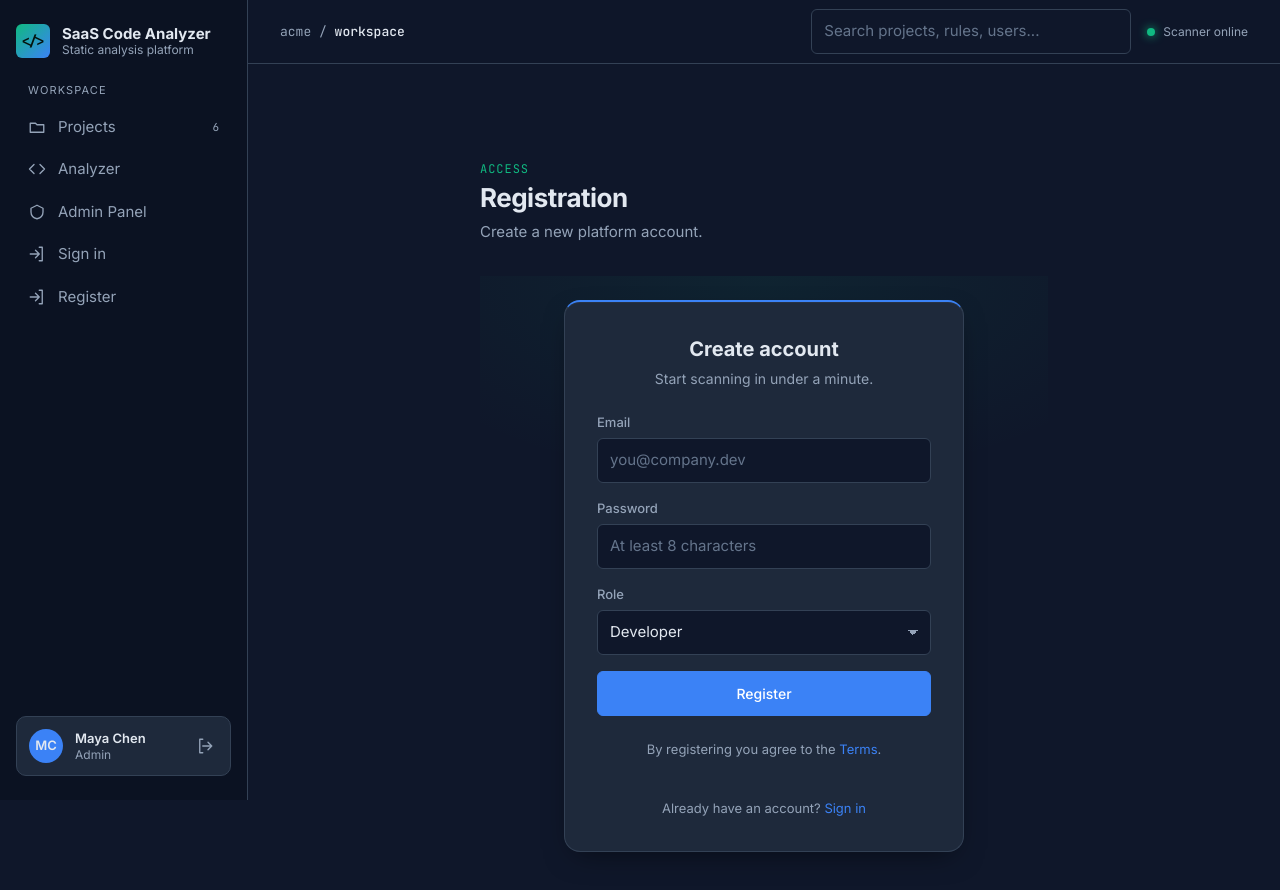
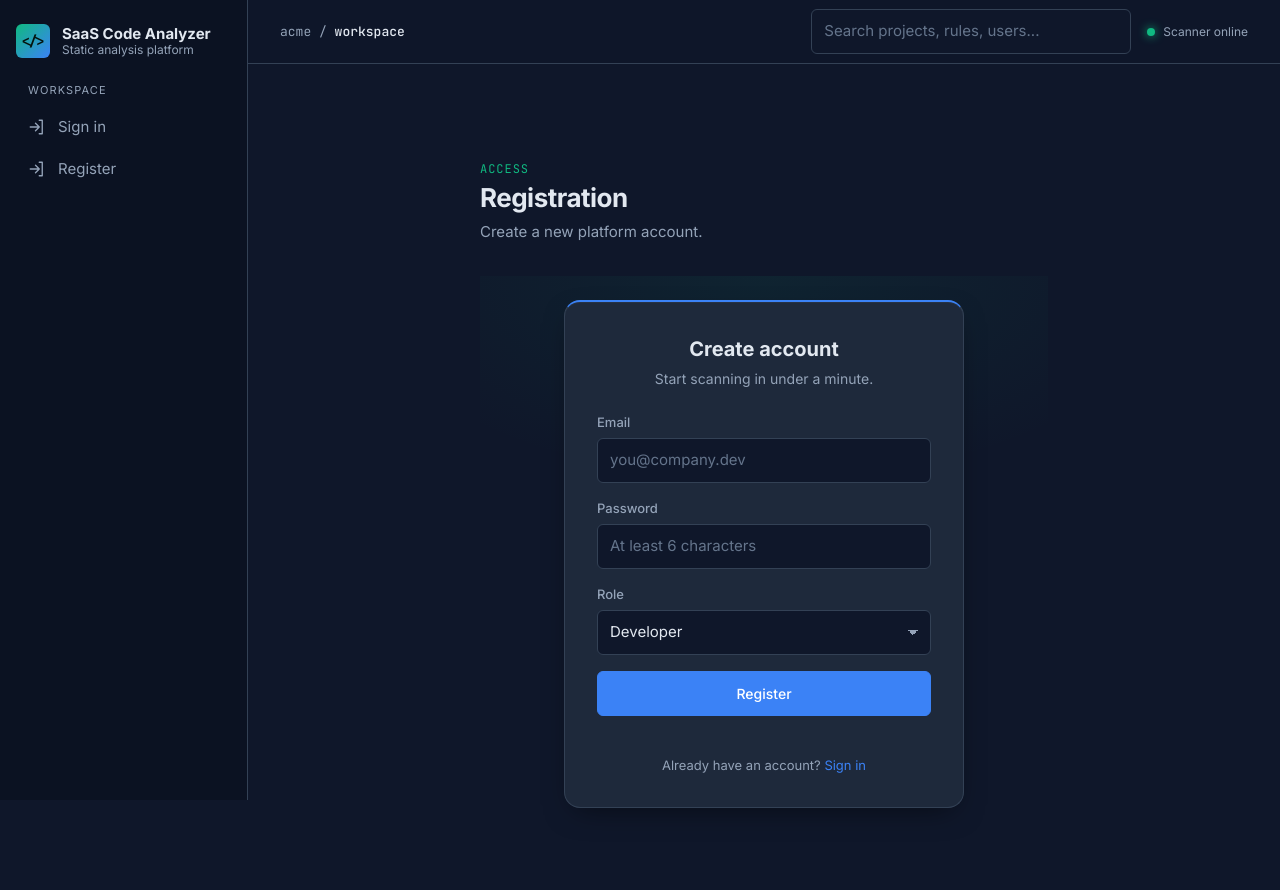
Before and after one commit to Vasil1411/Code-Analyzer, a Next.js app in the folder code-analyzer-frontend/: page /register in a window 1280 px wide. Shown: the top 890 px of the page. Built offline with nearby package versions, Linux system fonts and the light colour scheme.

Commit message:
refactor(auth): update authentication flow, navigation layout and sidebar integration

```diff
--- a/code-analyzer-frontend/src/app/components/Sidebar.tsx
+++ b/code-analyzer-frontend/src/app/components/Sidebar.tsx
@@ -1,4 +1,7 @@
+'use client';
+
 import Link from 'next/link';
+import { useAuth } from '@/context/AuthContext';
 
 function Icon({ d }: { d: string }) {
   return (
@@ -9,33 +12,80 @@ function Icon({ d }: { d: string }) {
 }
 
 export default function Sidebar() {
+  const { user, isAdmin, logout, loading } = useAuth();
+
   return (
     <aside className="sidebar">
       <Link className="brand" href="/dashboard">
         <span className="brand__mark">{'</>'}</span>
         <span className="brand__name">SaaS Code Analyzer<small>Static analysis platform</small></span>
       </Link>
+
       <nav className="nav" aria-label="Primary">
         <p className="nav__label">Workspace</p>
         <ul className="nav__list">
-          <li><Link className="nav__link" href="/dashboard"><Icon d="M3 7h7l2 2h9v10H3z" />Projects<span className="nav__count">6</span></Link></li>
-          <li><Link className="nav__link" href="/analyzer"><Icon d="M8 6l-6 6 6 6M16 6l6 6-6 6" />Analyzer</Link></li>
-          <li><Link className="nav__link" href="/admin"><Icon d="M12 3l8 4v5c0 5-3.5 8-8 9-4.5-1-8-4-8-9V7z" />Admin Panel</Link></li>
-          <li><Link className="nav__link" href="/login"><Icon d="M15 3h4v18h-4M10 17l5-5-5-5M15 12H3" />Sign in</Link></li>
-          <li><Link className="nav__link" href="/register"><Icon d="M15 3h4v18h-4M10 17l5-5-5-5M15 12H3" />Register</Link></li>
+
+          {/* 1. Видимо за ВСИЧКИ логнати потребители (Developer & Admin) */}
+          {user && (
+            <>
+              <li>
+                <Link className="nav__link" href="/dashboard">
+                  <Icon d="M3 7h7l2 2h9v10H3z" />Projects
+                </Link>
+              </li>
+
+            </>
+          )}
+
+          {/* 2. Видимо САМО за ADMIN */}
+          {isAdmin && (
+            <li>
+              <Link className="nav__link" href="/admin">
+                <Icon d="M12 3l8 4v5c0 5-3.5 8-8 9-4.5-1-8-4-8-9V7z" />Admin Panel
+              </Link>
+            </li>
+          )}
+
+          {/* 3. Видимо САМО ако потребителят НЕ Е логнат (Гости) */}
+          {!user && !loading && (
+            <>
+              <li>
+                <Link className="nav__link" href="/login">
+                  <Icon d="M15 3h4v18h-4M10 17l5-5-5-5M15 12H3" />Sign in
+                </Link>
+              </li>
+              <li>
+                <Link className="nav__link" href="/register">
+                  <Icon d="M15 3h4v18h-4M10 17l5-5-5-5M15 12H3" />Register
+                </Link>
+              </li>
+            </>
+          )}
 
         </ul>
       </nav>
-      <div className="profile">
-        <span className="profile__avatar">MC</span>
-        <div className="profile__info">
-          <p className="profile__name">Maya Chen</p>
-          <p className="profile__role">Admin</p>
+
+      {/* 4. Динамичен профил и бутон за изход (Показва се само при логнат потребител) */}
+      {user && (
+        <div className="profile">
+          <span className="profile__avatar">
+            {user.email ? user.email.substring(0, 2).toUpperCase() : 'U'}
+          </span>
+          <div className="profile__info">
+            <p className="profile__name" style={{ fontSize: '13px', overflow: 'hidden', textOverflow: 'ellipsis' }}>{user.email}</p>
+            <p className="profile__role" style={{ textTransform: 'capitalize' }}>{user.role}</p>
+          </div>
+          <button
+            onClick={logout}
+            className="profile__logout"
+            aria-label="Log out"
+            title="Log out"
+            style={{ background: 'none', border: 'none', cursor: 'pointer', padding: 0 }}
+          >
+            <Icon d="M9 21H5V3h4M16 17l5-5-5-5M21 12H9" />
+          </button>
         </div>
-        <Link className="profile__logout" href="/auth/login" aria-label="Log out" title="Log out">
-          <Icon d="M9 21H5V3h4M16 17l5-5-5-5M21 12H9" />
-        </Link>
-      </div>
+      )}
     </aside>
   );
 }
--- a/code-analyzer-frontend/src/app/layout.tsx
+++ b/code-analyzer-frontend/src/app/layout.tsx
@@ -2,6 +2,7 @@ import type { Metadata } from 'next';
 import Sidebar from '@/app/components/Sidebar';
 import Topbar from '@/app/components/Topbar';
 import './globals.css';
+import { AuthProvider } from '@/context/AuthContext';
 
 export const metadata: Metadata = {
   title: 'SaaS Code Analyzer',
@@ -19,6 +20,7 @@ export default function RootLayout({
         <link rel="stylesheet" href="https://fonts.googleapis.com/css2?family=Inter:wght@400;500;600;700&family=JetBrains+Mono:wght@400;500;700&display=swap" />
       </head>
       <body>
+        <AuthProvider>
           <div className="app">
             <Sidebar />
             <Topbar />
@@ -26,6 +28,7 @@ export default function RootLayout({
               {children}
             </main>
           </div>
+        </AuthProvider>
       </body>
     </html>
   );
--- a/code-analyzer-frontend/src/app/register/page.tsx
+++ b/code-analyzer-frontend/src/app/register/page.tsx
@@ -1,6 +1,33 @@
-import React from 'react';
+'use client';
+
+import React, { useState } from 'react';
+import { useRouter } from 'next/navigation';
+import { userService } from '@/services/userService';
 
 export default function RegisterPage() {
+  const [email, setEmail] = useState('');
+  const [password, setPassword] = useState('');
+  const [role, setRole] = useState('developer');
+  const [error, setError] = useState('');
+  const [loading, setLoading] = useState(false);
+  const router = useRouter();
+
+  const handleSubmit = async (e: React.FormEvent) => {
+    e.preventDefault();
+    setError('');
+    setLoading(true);
+
+    try {
+      await userService.register({ email, password, role });
+      // След успешна регистрация пращаме потребителя към лог ин
+      router.push('/login');
+    } catch (err: any) {
+      setError(err.message || 'Грешка при регистрация');
+    } finally {
+      setLoading(false);
+    }
+  };
+
   return (
     <main className="app__main" style={{ margin: '0 auto', maxWidth: '600px', padding: '4rem 1rem' }}>
       <header className="view__header" style={{ marginBottom: '2rem' }}>
@@ -16,17 +43,51 @@ export default function RegisterPage() {
             <h2 className="auth-card__title">Create account</h2>
             <p className="auth-card__subtitle">Start scanning in under a minute.</p>
           </header>
-          <form className="auth-card__form" action="/dashboard">
-            <label className="field"><span className="field__label">Email</span><input className="field__input" type="email" placeholder="you@company.dev" required /></label>
-            <label className="field"><span className="field__label">Password</span><input className="field__input" type="password" placeholder="At least 8 characters" minLength={8} required /></label>
-            <label className="field"><span className="field__label">Role</span>
-              <select className="field__input" defaultValue="developer"><option value="developer">Developer</option><option value="admin">Admin</option></select>
+
+          {error && <p style={{ color: 'red', marginBottom: '1rem' }}>{error}</p>}
+
+          <form className="auth-card__form" onSubmit={handleSubmit}>
+            <label className="field">
+              <span className="field__label">Email</span>
+              <input
+                className="field__input"
+                type="email"
+                placeholder="you@company.dev"
+                value={email}
+                onChange={(e) => setEmail(e.target.value)}
+                required
+              />
             </label>
-            <button className="btn btn--secondary btn--block" type="submit">Register</button>
+            <label className="field">
+              <span className="field__label">Password</span>
+              <input
+                className="field__input"
+                type="password"
+                placeholder="At least 6 characters"
+                minLength={6}
+                value={password}
+                onChange={(e) => setPassword(e.target.value)}
+                required
+              />
+            </label>
+            <label className="field">
+              <span className="field__label">Role</span>
+              <select
+                className="field__input"
+                value={role}
+                onChange={(e) => setRole(e.target.value)}
+              >
+                <option value="developer">Developer</option>
+                <option value="admin">Admin</option>
+              </select>
+            </label>
+            <button className="btn btn--secondary btn--block" type="submit" disabled={loading}>
+              {loading ? 'Registering...' : 'Register'}
+            </button>
           </form>
-          <p className="auth-card__footer">By registering you agree to the <a href="/auth/register">Terms</a>.</p>
+
           <p className="auth-card__footer" style={{ marginTop: '1rem', textAlign: 'center' }}>
-            Already have an account? <a href="/auth/login">Sign in</a>
+            Already have an account? <a href="/login">Sign in</a>
           </p>
         </article>
       </div>
--- /dev/null
+++ b/code-analyzer-frontend/src/context/AuthContext.tsx
@@ -0,0 +1,93 @@
+'use client';
+
+import React, { createContext, useContext, useState, useEffect } from 'react';
+import { useRouter } from 'next/navigation';
+import { userService } from '@/services/userService';
+import { UserRole } from '@/app/types';
+
+interface AuthContextType {
+  user: { id: string; email: string; role: UserRole } | null;
+  isAdmin: boolean;
+  loading: boolean;
+  login: (email: string, password: string) => Promise<void>;
+  logout: () => void;
+}
+
+const AuthContext = createContext<AuthContextType | undefined>(undefined);
+
+export function AuthProvider({ children }: { children: React.ReactNode }) {
+  const router = useRouter();
+  const [user, setUser] = useState<{ id: string; email: string; role: UserRole } | null>(null);
+  const [loading, setLoading]  = useState(true);
+
+  const parseToken = (token: string) => {
+    try {
+      const base64Url = token.split('.')[1];
+      const base64 = base64Url.replace(/-/g, '+').replace(/_/g, '/');
+      const jsonPayload = decodeURIComponent(
+        atob(base64)
+          .split('')
+          .map((c) => '%' + ('00' + c.charCodeAt(0).toString(16)).slice(-2))
+          .join('')
+      );
+      const payload = JSON.parse(jsonPayload);
+      return {
+        id: payload.sub,
+        email: payload.email,
+        role: (payload.role as UserRole) || 'developer',
+      };
+    } catch (e) {
+      return null;
+    }
+  };
+
+  useEffect(() => {
+    const token = localStorage.getItem('access_token');
+    if (token) {
+      const userData = parseToken(token);
+      if (userData) setUser(userData);
+    }
+    setLoading(false);
+  }, []);
+
+  const login = async (email: string, password: string) => {
+    const data = await userService.login({ email, password });
+    const token = data.access_token;
+
+    localStorage.setItem('access_token', token);
+    document.cookie = `access_token=${token}; path=/; max-age=86400; SameSite=Lax`;
+
+    const userData = parseToken(token);
+    if (userData) {
+      setUser(userData);
+    }
+
+    // Tuk izpolzvame router.refresh() i push, za da se obnowi syrtyrnoto syshtoyanie i kesh
+    router.push('/dashboard');
+    router.refresh();
+  };
+
+  const logout = () => {
+    localStorage.removeItem('access_token');
+    document.cookie = 'access_token=; path=/; max-age=0; path=/';
+    setUser(null);
+    router.push('/login');
+    router.refresh();
+  };
+
+  const isAdmin = user?.role === 'admin';
+
+  return (
+    <AuthContext.Provider value={{ user, isAdmin, loading, login, logout }}>
+      {children}
+    </AuthContext.Provider>
+  );
+}
+
+export function useAuth() {
+  const context = useContext(AuthContext);
+  if (!context) {
+    throw new Error('useAuth must be used within an AuthProvider');
+  }
+  return context;
+}
```
Also changed, not shown: code-analyzer-frontend/src/app/login/page.tsx (+55 -12 lines). Lines whose indentation alone changed are shown as unchanged.
